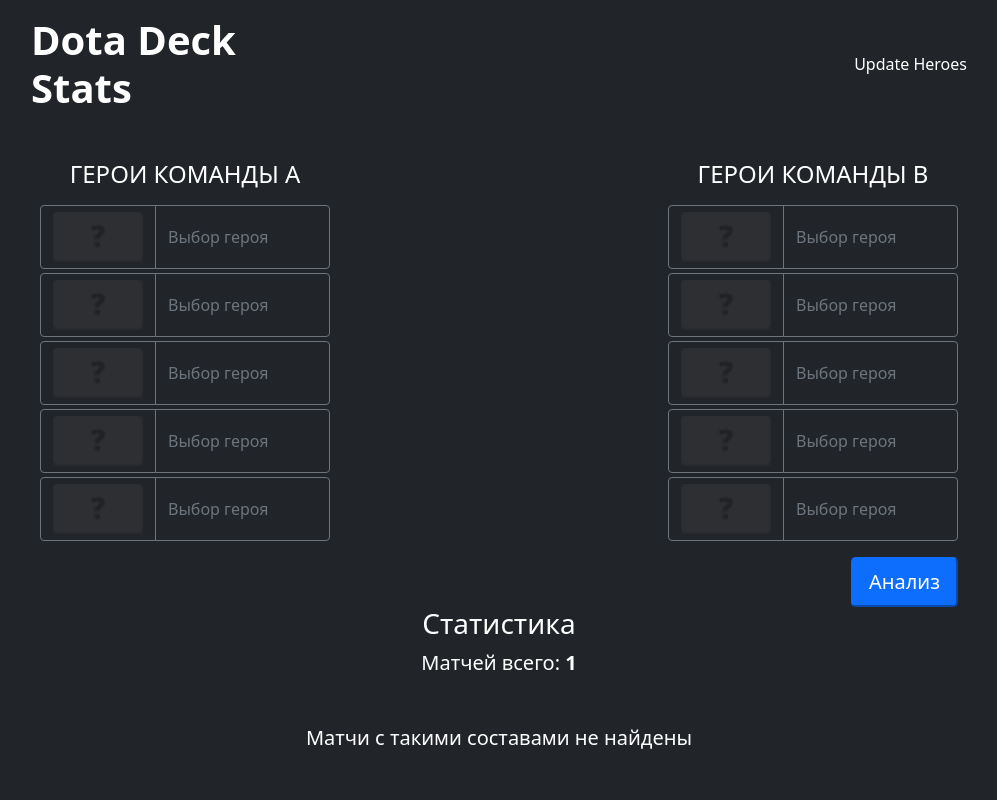
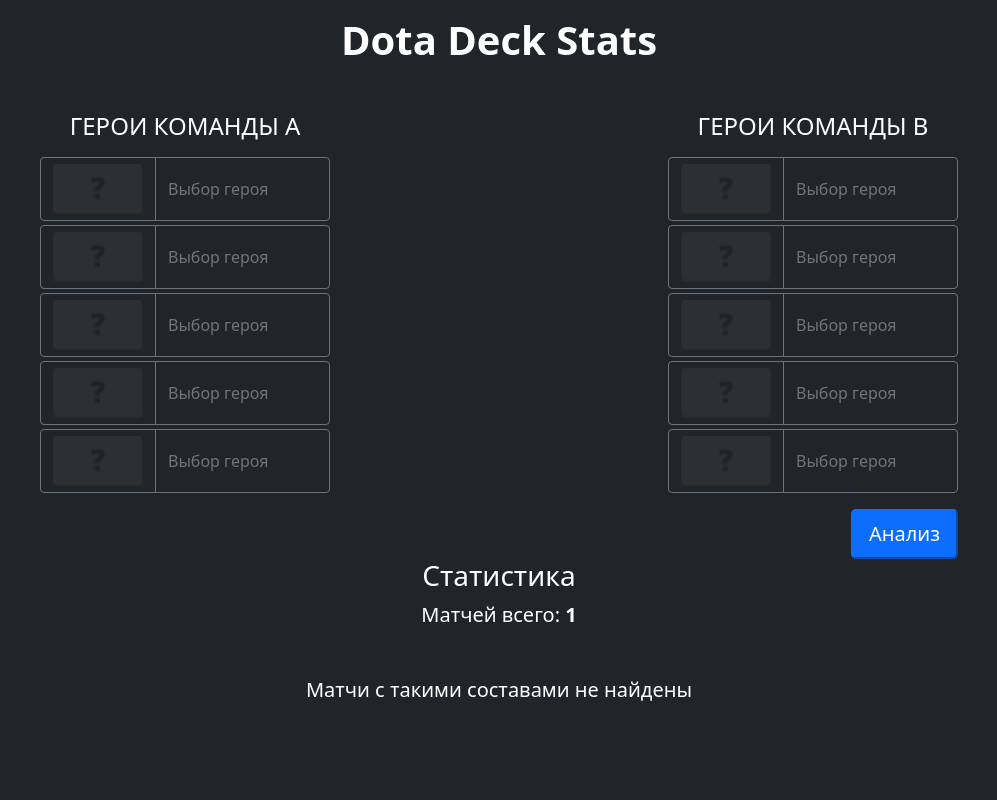
Before and after one commit to PodYapolskiy/dota-deck-stats, a Flask app: page / in a window 1280 px wide. Shown: the whole page, without its empty margins (141-1138 px from the left). Run offline with Flask 2, Linux system fonts and the light colour scheme; tables that the repository leaves empty hold one stand-in row (values such as "Sample post"); some libraries are stand-ins or nearby versions.

Commit message:
Change .html files

```diff
--- a/app/templates/base.html
+++ b/app/templates/base.html
@@ -24,7 +24,7 @@
                 rel="stylesheet"
                 type="text/css"
             />
-            <link rel="stylesheet" href="{{ url_for('static', filename='css/circle.css') }}">
+            <!-- <link rel="stylesheet" href="{{ url_for('static', filename='css/circle.css') }}"> -->
 
             <script type="text/javascript" src="{{ url_for('static', filename='index.js') }}"></script>
             {% endblock %}
--- a/app/templates/home/index.html
+++ b/app/templates/home/index.html
@@ -3,12 +3,9 @@
 {% block app_content %}
   <div class="container-fluid">
     {# "Navbar" #}
-    <div class="row mt-3 mb-5 justify-content-around align-items-center">
-      <div class="col-3 text-white">
+    <div class="row mt-3 mb-5 justify-content-center align-items-center">
+      <div class="text-white text-center">
         <a href="#" class="h1 fw-bold text-white text-decoration-none">Dota Deck Stats</a>
-      </div>
-      <div class="col-3 text-end">
-        <a class="col-1 text-white text-decoration-none" href="/update_heroes">Update Heroes</a>
       </div>
     </div>
 
@@ -26,17 +23,17 @@
       {# #333333  #27282d - инпуты #212226 - фон #}
       <div class="row mb-1 justify-content-around">
         <div class="col-3">
-          <div class="input-group">
+          <div class="input-group A1">
             <span class="input-group-text bg-dark border-secondary">
-              <img class="hero A1" src="{{ url_for('static', filename='img/alt.jpg') }}" alt="hero">
+              <img class="hero" src="{{ url_for('static', filename='img/alt.jpg') }}" alt="hero">
             </span>
             <input onchange="onchangeHandler(this, 'A1')" type="text" class="form-control bg-dark text-white border-secondary" placeholder="Выбор героя" name="A1" value="{{ inputs['A1'] }}" aria-label="A1">
           </div>
         </div>
         <div class="col-3">
-          <div class="input-group">
+          <div class="input-group B1">
             <span class="input-group-text bg-dark border-secondary">
-              <img class="hero B1" src="{{ url_for('static', filename='img/alt.jpg') }}" alt="hero">
+              <img class="hero" src="{{ url_for('static', filename='img/alt.jpg') }}" alt="hero">
             </span>
             <input onchange="onchangeHandler(this, 'B1')" type="text" class="form-control bg-dark text-white border-secondary" placeholder="Выбор героя" name="B1" value="{{ inputs['B1'] }}" aria-label="B1">
           </div>
@@ -45,17 +42,17 @@
 
       <div class="row mb-1 justify-content-around">
         <div class="col-3">
-          <div class="input-group">
+          <div class="input-group A2">
             <span class="input-group-text bg-dark border-secondary">
-              <img class="hero A2" src="{{ url_for('static', filename='img/alt.jpg') }}" alt="hero">
+              <img class="hero" src="{{ url_for('static', filename='img/alt.jpg') }}" alt="hero">
             </span>
             <input onchange="onchangeHandler(this, 'A2')" type="text" class="form-control bg-dark text-white border-secondary" placeholder="Выбор героя" name="A2" value="{{ inputs['A2'] }}" aria-label="A2">
           </div>
         </div>
         <div class="col-3">
-          <div class="input-group">
+          <div class="input-group B2">
             <span class="input-group-text bg-dark border-secondary">
-              <img class="hero B2" src="{{ url_for('static', filename='img/alt.jpg') }}" alt="hero">
+              <img class="hero" src="{{ url_for('static', filename='img/alt.jpg') }}" alt="hero">
             </span>
             <input onchange="onchangeHandler(this, 'B2')" type="text" class="form-control bg-dark text-white border-secondary" placeholder="Выбор героя" name="B2" value="{{ inputs['B2'] }}" aria-label="B2">
           </div>
@@ -64,17 +61,17 @@
 
       <div class="row mb-1 justify-content-around">
         <div class="col-3">
-          <div class="input-group">
+          <div class="input-group A3">
             <span class="input-group-text bg-dark border-secondary">
-              <img class="hero A3" src="{{ url_for('static', filename='img/alt.jpg') }}" alt="hero">
+              <img class="hero" src="{{ url_for('static', filename='img/alt.jpg') }}" alt="hero">
             </span>
             <input onchange="onchangeHandler(this, 'A3')" type="text" class="form-control bg-dark text-white border-secondary" placeholder="Выбор героя" name="A3" value="{{ inputs['A3'] }}" aria-label="A3">
           </div>
         </div>
         <div class="col-3">
-          <div class="input-group">
+          <div class="input-group B3">
             <span class="input-group-text bg-dark border-secondary">
-              <img class="hero B3" src="{{ url_for('static', filename='img/alt.jpg') }}" alt="hero">
+              <img class="hero" src="{{ url_for('static', filename='img/alt.jpg') }}" alt="hero">
             </span>
             <input onchange="onchangeHandler(this, 'B3')" type="text" class="form-control bg-dark text-white border-secondary" placeholder="Выбор героя" name="B3" value="{{ inputs['B3'] }}" aria-label="B3">
           </div>
@@ -83,17 +80,17 @@
 
       <div class="row mb-1 justify-content-around">
         <div class="col-3">
-          <div class="input-group">
+          <div class="input-group A4">
             <span class="input-group-text bg-dark border-secondary">
-              <img class="hero A4" src="{{ url_for('static', filename='img/alt.jpg') }}" alt="hero">
+              <img class="hero" src="{{ url_for('static', filename='img/alt.jpg') }}" alt="hero">
             </span>
             <input onchange="onchangeHandler(this, 'A4')" type="text" class="form-control bg-dark text-white border-secondary" placeholder="Выбор героя" name="A4" value="{{ inputs['A4'] }}" aria-label="A4">
           </div>
         </div>
         <div class="col-3">
-          <div class="input-group">
+          <div class="input-group B4">
             <span class="input-group-text bg-dark border-secondary">
-              <img class="hero B4" src="{{ url_for('static', filename='img/alt.jpg') }}" alt="hero">
+              <img class="hero" src="{{ url_for('static', filename='img/alt.jpg') }}" alt="hero">
             </span>
             <input onchange="onchangeHandler(this, 'B4')" type="text" class="form-control bg-dark text-white border-secondary" placeholder="Выбор героя" name="B4" value="{{ inputs['B4'] }}" aria-label="B4">
           </div>
@@ -102,17 +99,17 @@
 
       <div class="row mb-3 justify-content-around">
         <div class="col-3">
-          <div class="input-group">
+          <div class="input-group A5">
             <span class="input-group-text bg-dark border-secondary">
-              <img class="hero A5" src="{{ url_for('static', filename='img/alt.jpg') }}" alt="hero">
+              <img class="hero" src="{{ url_for('static', filename='img/alt.jpg') }}" alt="hero">
             </span>
             <input onchange="onchangeHandler(this, 'A5')" type="text" class="form-control bg-dark text-white border-secondary" placeholder="Выбор героя" name="A5" value="{{ inputs['A5'] }}" aria-label="A5">
           </div>
         </div>
         <div class="col-3">
-          <div class="input-group">
+          <div class="input-group B5">
             <span class="input-group-text bg-dark border-secondary">
-              <img class="hero B5" src="{{ url_for('static', filename='img/alt.jpg') }}" alt="hero">
+              <img class="hero" src="{{ url_for('static', filename='img/alt.jpg') }}" alt="hero">
             </span>
             <input onchange="onchangeHandler(this, 'B5')" type="text" class="form-control bg-dark text-white border-secondary" placeholder="Выбор героя" name="B5" value="{{ inputs['B5'] }}" aria-label="B5">
           </div>
```
